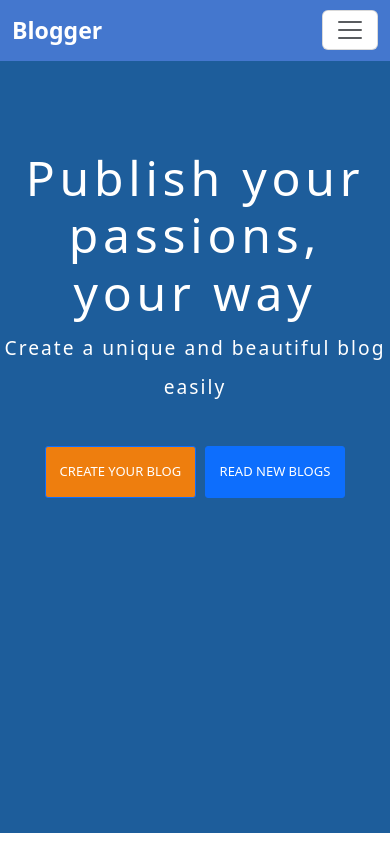
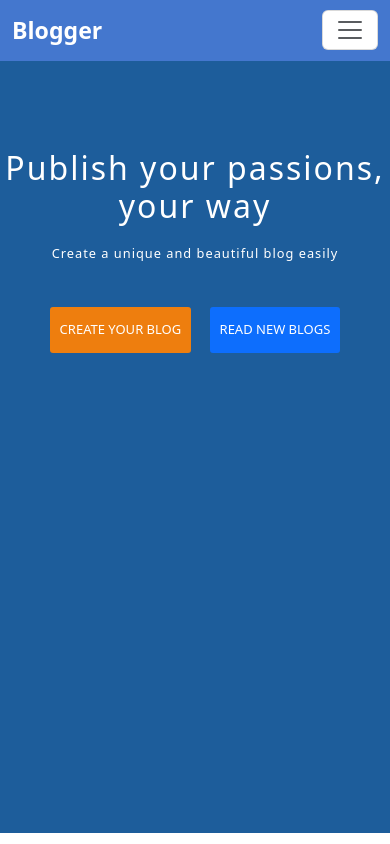
Before and after one commit to mohammedmuneesh1/Blog-Post, a React (Create React App) app: page / in a window 390 px wide. Built offline with nearby package versions, Linux system fonts and the light colour scheme.

Commit message:
Responsive-Updated

```diff
--- a/src/Pages/widget/widget.css
+++ b/src/Pages/widget/widget.css
@@ -49,27 +49,23 @@
     letter-spacing: 2px;
     line-height: 2em;
 }
-.btn1{
-    padding: 0.875rem 1.25rem;
-    background-color: #ee7e0e;
+.btn1,.btn2{
     padding:15px 14px;
     border-radius: 3px;
     font-size: .8125rem;
     font-weight: 500;
     cursor: pointer;
+    outline: none;
+    border:none;
+
+}
+.btn1{
+    background-color: #ee7e0e;
 }
 .btn1:hover{
     background-color: #ff8000;
-    color:whitesmoke;
 }
-.btn2{
-    padding: 0.875rem 1.25rem;
-    padding:15px 14px;
-    border-radius: 3px;
-    font-size: .8125rem;
-    font-weight: 500;
-    cursor: pointer;
-}
+
 
 /* Home Content ends*/
 
@@ -159,3 +155,28 @@
 }
 
 /*ReadBlog end here*/
+
+@media all and (max-width:500px){
+    .homecontent-head1{
+        font-size: 2rem;
+        letter-spacing: 2px;
+    }
+    .homecontent-head2{
+        color:white;
+        font-size: 0.8rem;
+        letter-spacing: 1px;
+        margin-top:1rem;
+    }
+    .btn1,.btn2{
+        padding:13px 10px;
+        /* padding:0px; */
+        margin:0px 5px;
+        border-radius: 3px;
+        font-size: .8125rem;
+        font-weight: 400;
+    }
+}
+
+@media all and (max-width:300px){
+
+}
```
